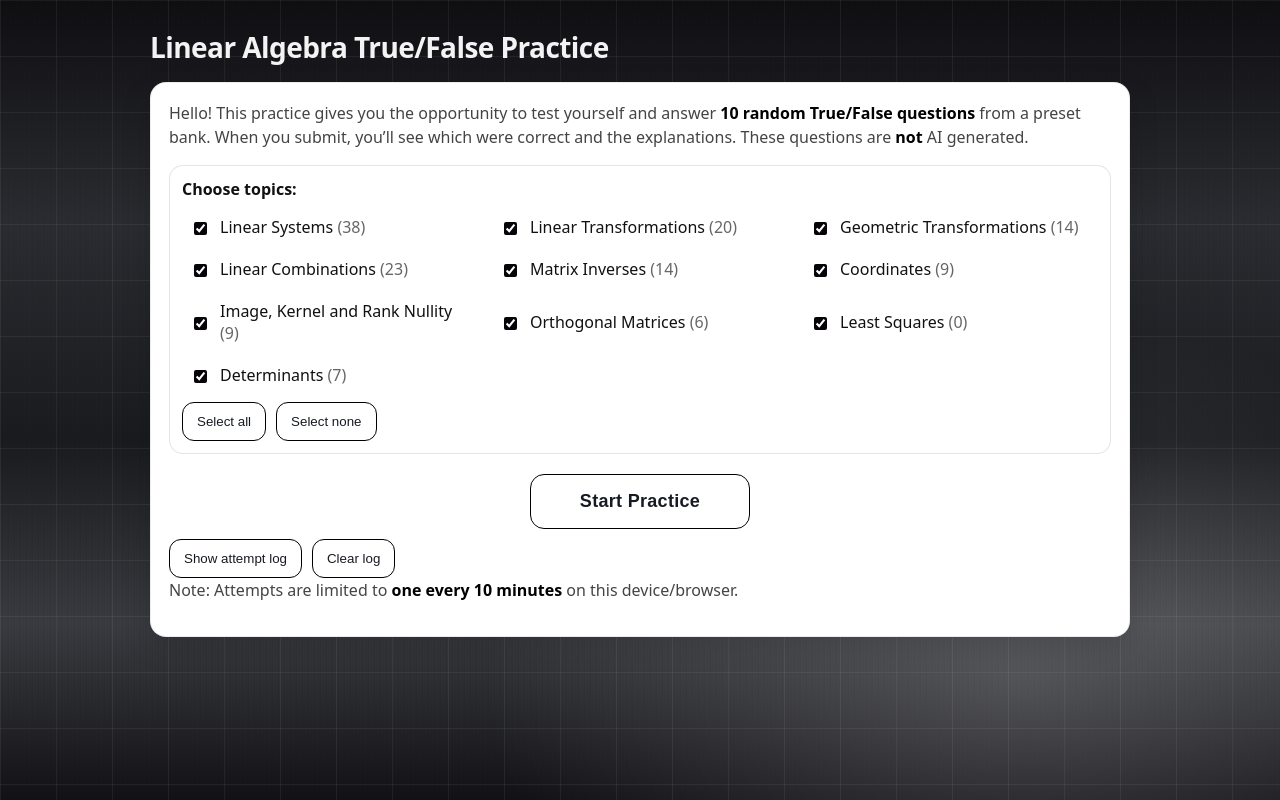
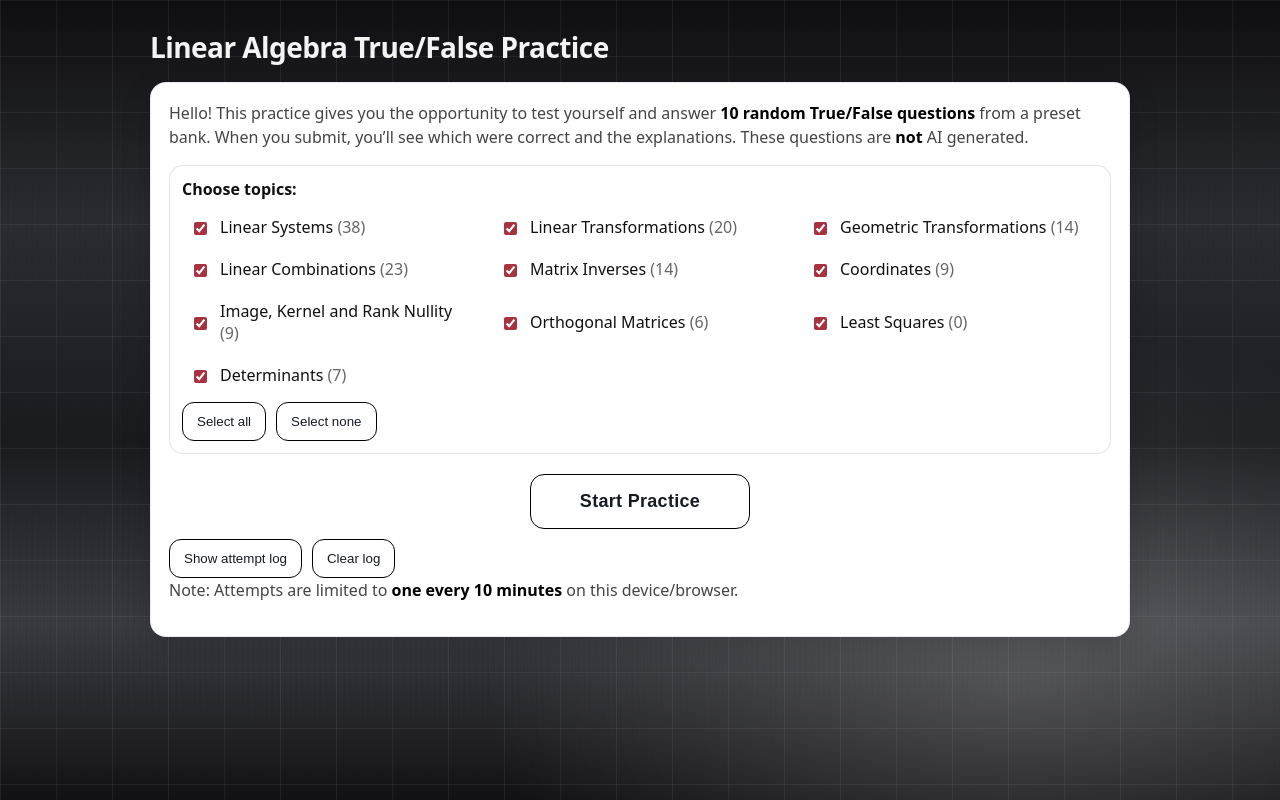
Before and after one commit to RodericGuigoCorominas/linalg-tf-practice, a plain HTML site: page index.html in a window 1280 px wide. Drawn offline with nearby package versions, Linux system fonts and the light colour scheme.

Commit message:
added attempt log

```diff
--- a/index.html
+++ b/index.html
@@ -280,7 +280,7 @@ button.secondary:hover{
 
 .tagOptions input[type="checkbox"]{
   transform: translateY(1px);
-  accent-color: var(--bg1);
+  accent-color: var(--primaryHoverB); /* was var(--bg1) */
 }
 
 .tagActions{
@@ -398,7 +398,7 @@ button.secondary:hover{
       // ----------------------------
       // Config
       // ----------------------------
-      const ATTEMPT_COOLDOWN_MS = 0//10 * 60 * 1000;
+      const ATTEMPT_COOLDOWN_MS = 10 * 60 * 1000;
       const ATTEMPT_KEY = "la_tf_last_attempt_started_at_ms";
       const MIN_QUESTIONS_PER_ATTEMPT = 10;
 
```
